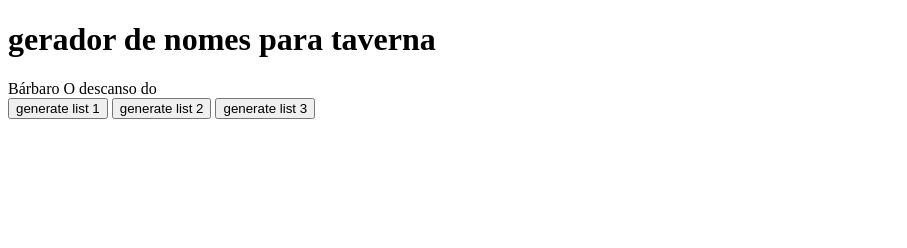
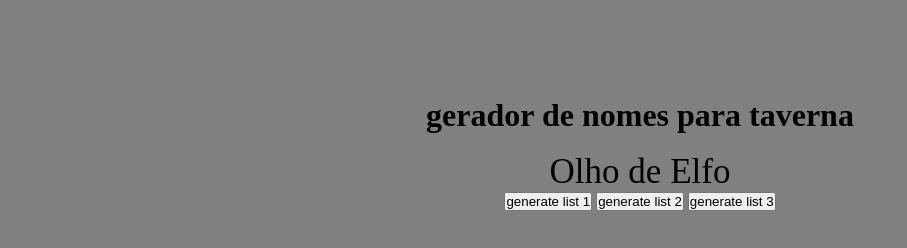
Before and after one commit to adriamano/tavern_random_names_generator, a plain HTML site: page index.html in a window 1280 px wide. Both pictures are taken after a click on the button "generate list 1". Shown: the whole page, without its empty margins (0-907 px from the left). Drawn offline with Linux system fonts and the light colour scheme.

Commit message:
alteração nas ordens dos nomes no js

```diff
--- a/index.html
+++ b/index.html
@@ -5,17 +5,20 @@
     <meta http-equiv="X-UA-Compatible" content="IE=edge">
     <meta name="viewport" content="width=device-width, initial-scale=1.0">
     <title>Gerador de nomes para Tavernas</title>
-    <link rel="stylesheet" href="main.css">
+    <link rel="stylesheet" href="./main.css">
 </head>
 <body>
+    <div class="generator">
+    <img src="" alt="" srcset=""><h1>gerador de nomes para taverna</h1><img src="" alt="" srcset="">
 
-    <h1>gerador de nomes para taverna</h1>
-    <div id="random-name"></div>
+        <div id="random-name"></div>
 
     <button id="generate1">generate list 1</button>
     <button id="generate2">generate list 2</button>
     <button id="generate3">generate list 3</button>
-</div>
+    </div>
+    </div>
+
 
     <script src="./main.js"></script>
 </body>
--- a/main.css
+++ b/main.css
@@ -1,3 +1,32 @@
-*{
-    background-color: verde;
+* {
+    padding: 0;
+    margin: 0;
 }
+
+h1 {
+    text-align: center;
+    margin-top: 2em;
+}
+
+.generator {
+    display: block;
+    align-items: center;
+    padding: 15px;
+    text-align: center;
+}
+
+#random-name {
+    font-size: 35px;
+
+}
+
+body {
+    background-color: grey;
+}
+
+@font-face {
+    font-family: 'EnglishTowne';
+    src: url('EnglishTowne.ttf'), url('EnglishTowne.ttf') format('truetype');
+    font-weight: normal;
+    font-style: normal;
+}
--- a/main.js
+++ b/main.js
@@ -7,13 +7,13 @@ const thirdNames = ["Caolho", "Bêbado", "Sorridente", "Fiel", "Flatulento", "An
 const getRandomNumber = (max) => Math.floor(Math.random() * max);
 
 const getRandomName1 = () =>
-    `${firstNames[getRandomNumber(firstNames.length)]} ${secondNames[getRandomNumber(secondNames.length)]}`;
+    `${secondNames[getRandomNumber(secondNames.length)]} ${firstNames[getRandomNumber(firstNames.length)]} `;
 
     const getRandomName2 = () =>
     `${firstNames[getRandomNumber(firstNames.length)]} ${thirdNames[getRandomNumber(thirdNames.length)]}`;
 
     const getRandomName3 = () =>
-    `${firstNames[getRandomNumber(firstNames.length)]} ${secondNames[getRandomNumber(secondNames.length)]} ${thirdNames[getRandomNumber(thirdNames.length)]}`;
+    `${secondNames[getRandomNumber(secondNames.length)]} ${firstNames[getRandomNumber(firstNames.length)]} ${thirdNames[getRandomNumber(thirdNames.length)]}`;
 
 
 const setRandomName1 = () => {
```
